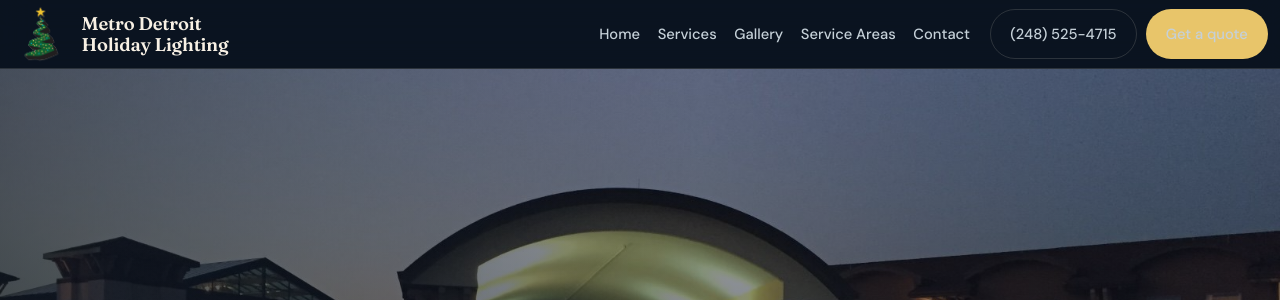
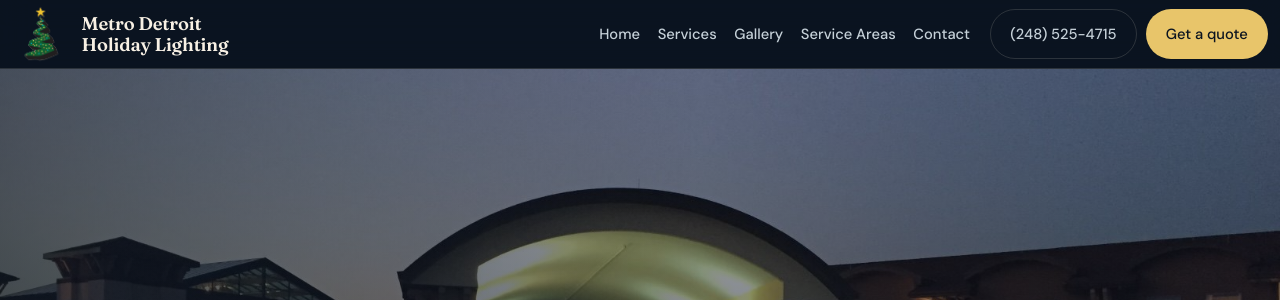
Before and after one commit to imcdon/metro-detroit-holiday-lighting, a PHP site: page /index.php in a window 1280 px wide. Shown: the top 300 px of the page. Run offline with PHP 8.4, Linux system fonts and the light colour scheme.

Commit message:
Fix header Get a quote button text color.
Nav link styles were overriding btn-primary; scope primary CTA color to match the dark background on the gold button.

Co-authored-by: Cursor <cursoragent@cursor.com>

```diff
--- a/assets/css/main.css
+++ b/assets/css/main.css
@@ -226,6 +226,14 @@ a:hover {
   display: flex;
   gap: 0.55rem;
   align-items: center;
+}
+
+.site-nav .nav-ctas a.btn-primary {
+  color: var(--night);
+}
+
+.site-nav .nav-ctas a.btn-primary:hover {
+  color: var(--night);
 }
 
 /* —— Buttons —— */
```
